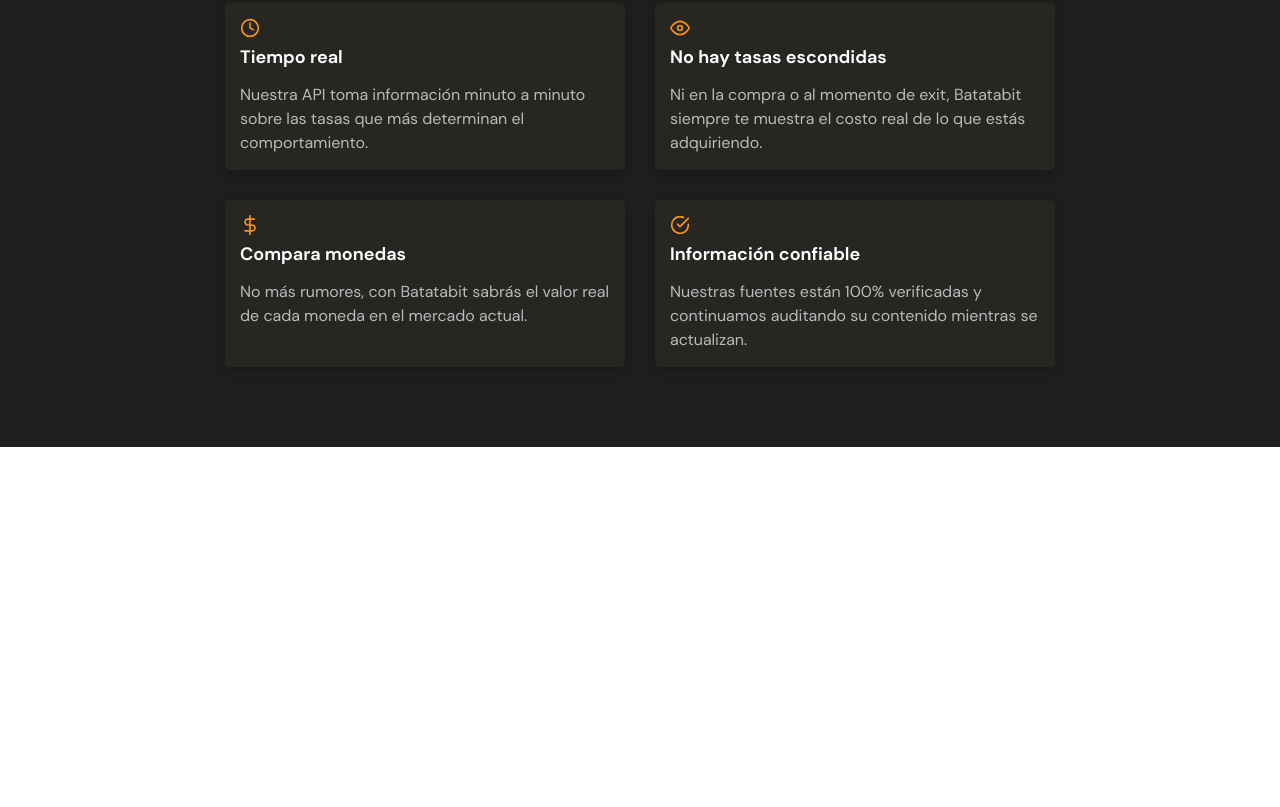
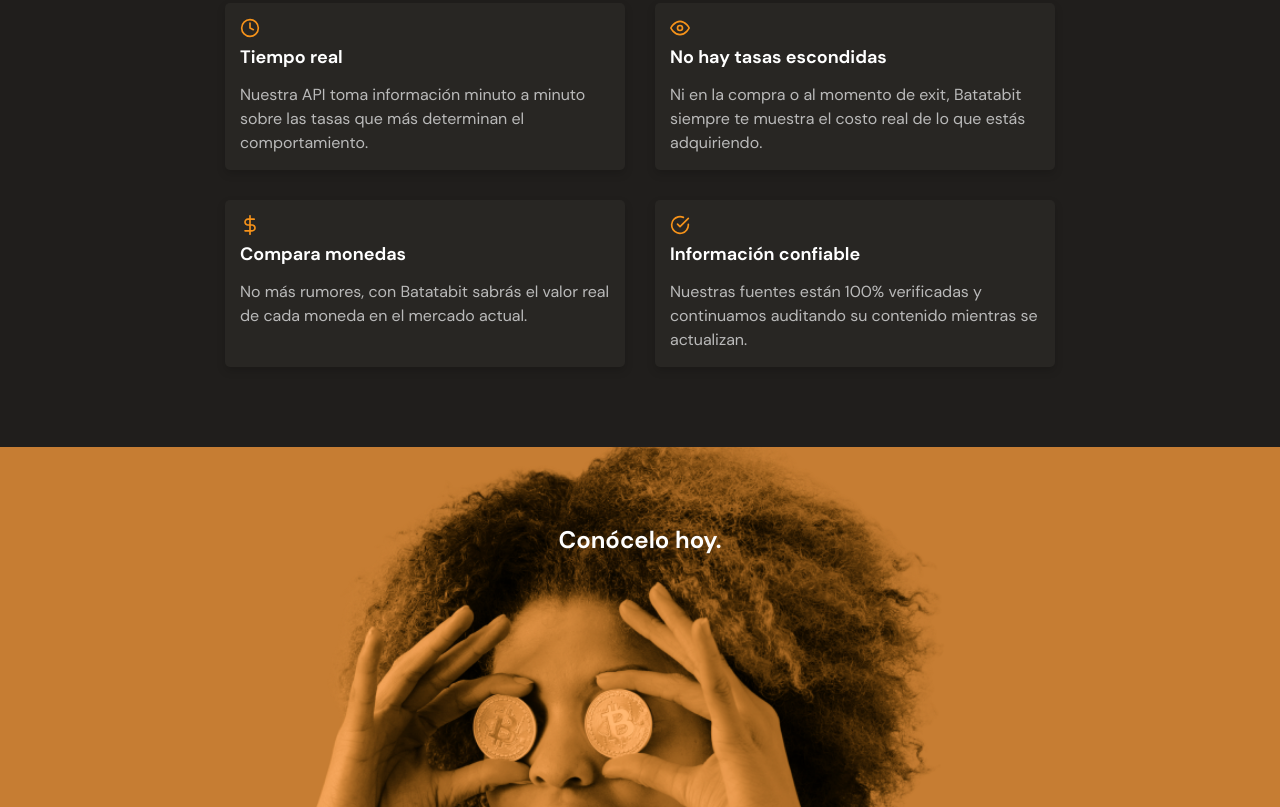
Before and after one commit to osoriodev/batatabit, a website built with Parcel: page src/index.html in a window 1280 px wide. Shown: the part 1466-2273 px from the top of the page. Before the commit the page ends 1913 px from the top, so only its background shows below. Built offline with nearby package versions, Linux system fonts and the light colour scheme.

Commit message:
Add banner section

```diff
--- a/src/index.html
+++ b/src/index.html
@@ -130,6 +130,9 @@
           </article>
         </div>
       </section>
+      <section class="banner">
+        <h2 class="banner__title">Conócelo hoy.</h2>
+      </section>
     </main>
     <footer class="footer"></footer>
   </body>
--- /dev/null
+++ b/src/scss/layout/_banner.scss
@@ -0,0 +1,20 @@
+@use '../utils' as *;
+
+.banner {
+  min-height: rem(360);
+  padding-top: rem(60);
+  text-align: center;
+  background: url('/assets/img/bitcoin-woman.png') center / cover no-repeat;
+
+  @include respond-to('medium') {
+    padding-top: rem(80);
+    background-image: url('/assets/img/bitcoin-woman-alt.png');
+    background-size: rem(710);
+    background-position: center rem(-140);
+    background-color: #C67D33;
+  }
+
+  &__title {
+    color: $clr-ntrl-max;
+  }
+}
--- a/src/scss/layout/_index.scss
+++ b/src/scss/layout/_index.scss
@@ -1,3 +1,4 @@
 @forward 'header';
 @forward 'trading';
 @forward 'details';
+@forward 'banner';
```
Also changed, not shown: src/assets/img/bitcoin-woman-alt.png (added).
